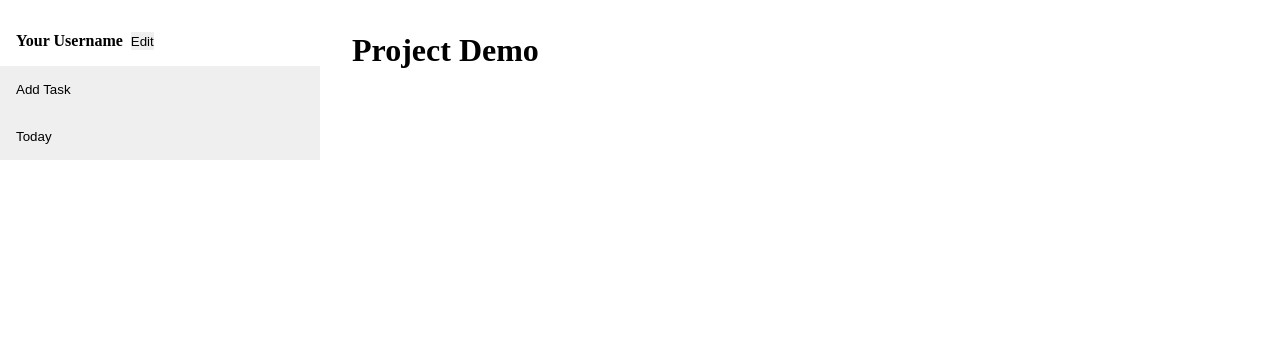
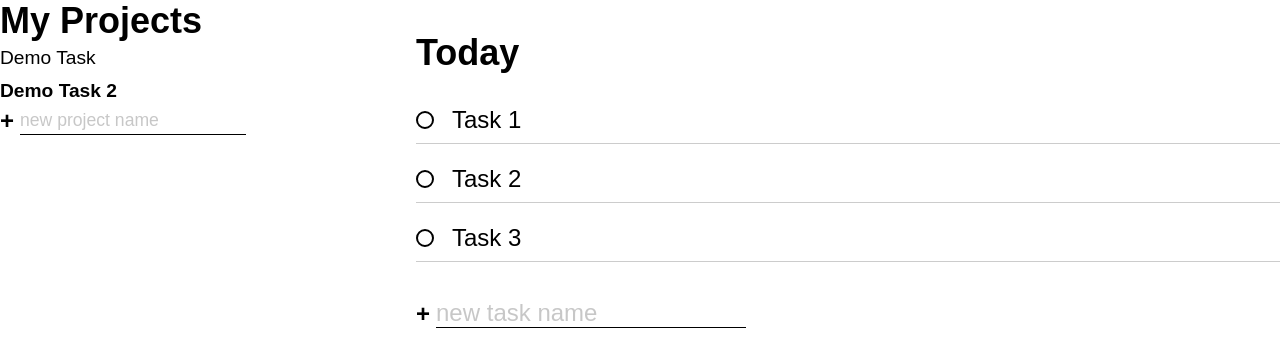
Before and after one commit to tonyhchii/todolist, a website built with webpack: page src/template.html in a window 1280 px wide. Built offline with nearby package versions, Linux system fonts and the light colour scheme.

Commit message:
added base level css/html to todoList

```diff
--- a/src/index.js
+++ b/src/index.js
@@ -6,10 +6,8 @@ import { Project } from "./modules/project";
 import { displaySideBar } from "./modules/DOMs/sidebarDOM";
 import { displayAddDialog } from "./modules/DOMs/dialogBoxDOM";
 
+
+const todayProject = new Project('Today', []);
 const currProject = new Project('Project Demo', []);
-currProject.addToDo('To Do','Make a Todo List','3','4');
+currProject.addToDo('To Do','Make a Todo List','9-6-2024','4');
 currProject.addToDo('Button','Add a button that adds new ToDos','3','4');
-
-displaySideBar();
-displayToDo(currProject);
-displayAddDialog(currProject);
--- a/src/modules/DOMs/sidebarDOM.js
+++ b/src/modules/DOMs/sidebarDOM.js
@@ -1,7 +1,6 @@
 import { searchDate } from "../project";
 import { displayToDo } from "./todoListDOM";
-import { displayAddDialog } from "./dialogBoxDOM";
-import { Project } from "../project";
+import { Projects } from "../project";
 
 const defaultContainer = document.querySelector('.default');
 const projectsContainer = document.querySelector('.projects');
@@ -41,7 +40,7 @@ function displayToday() {
     todayButton.textContent = 'Today';
     defaultContainer.appendChild(todayButton);
     todayButton.addEventListener('click', () => {
-        displayToDo(new Project('Today', searchDate()));
+        displayToDo();
     });
 }
 
--- a/src/modules/DOMs/todoListDOM.js
+++ b/src/modules/DOMs/todoListDOM.js
@@ -3,8 +3,10 @@ const todoBody = document.querySelector('.todoBody');
 
 
 export function displayToDo (project) {
-    displayHeader(project.name);
-    displayBody(project);
+    if (typeof project != undefined){
+        displayHeader(project.name);
+        displayBody(project);
+    }
 }
 
 
@@ -17,7 +19,7 @@ function displayHeader(name) {
 
 function displayBody(project) {
     todoBody.innerHTML = "";
-    if (!project == 'undefined') {
+    if (project.todoList.length > 0) {
         project.todoList.forEach(todo => {
             createCard(todo);
         })
--- a/src/modules/project.js
+++ b/src/modules/project.js
@@ -9,7 +9,7 @@ import {
 
   const date = new Date();
 
-class Projects {
+export class Projects {
     ProjectList = []
     constructor() {
     }
@@ -26,6 +26,18 @@ class Projects {
         return ProjectList[index];
     }
 
+    searchDate() {
+        return allToDos().filter((task) => isToday(task.dueDate) && task.completed === false);
+    }
+
+    allToDos() {
+        const allTasks = [];
+        allProjects.ProjectList.forEach((Project) => {
+            Project.todoList.forEach((task) => allTasks.push(task));
+        });
+
+        return allTasks;
+    }
 }
 
 const allProjects = new Projects();
@@ -47,17 +59,7 @@ export class Project {
         this.todoList.splice(index, 1);
     }
 
+    setToDo(array) {
+        this.todolist = array;
+    }
 }
-
-export function searchDate() {
-    allToDos().filter((task) => isToday(task.dueDate) && task.completed === false);
-}
-
-function allToDos() {
-    const allTasks = [];
-    allProjects.ProjectList.forEach((Project) => {
-        Project.todoList.forEach((task) => allTasks.push(task));
-    });
-
-    return allTasks;
-}
--- a/src/styles/general.css
+++ b/src/styles/general.css
@@ -7,9 +7,56 @@
 
 .container {
     display:grid;
-    grid-template-columns: 1fr 3fr;
+    grid-template-columns: 30% 70%;
 }
 
 dialog {
     padding: 2rem;
 }
+
+body {
+    font-size: 1.5rem;
+    font-weight: 300;
+    font-family: sans-serif;
+}
+
+form {
+    display: flex;
+}
+
+.new-input {
+    background: transparent;
+    border: 0;
+    color: inherit;
+    border-bottom: 1px solid currentColor;
+    font-size: inherit;
+    outline: none;
+
+    transition: border-bottom 150ms ease-in;
+    order: 2;
+}
+
+.new-input.project {
+    font-size: 1.1rem;
+}
+
+.new-input:focus{
+    border-bottom-width: 3px;
+}
+
+.new:focus::placeholder {
+    font-weight: 700;
+}
+
+.btn {
+    cursor: pointer;
+    background: 0;
+    color: inherit;
+}
+
+.btn.create {
+    font-size: 1.5rem;
+    font-weight: 900;
+    margin-right: 0.25em;
+    transition: opacity 250ms ease-in;
+}
--- a/src/styles/sidebar.css
+++ b/src/styles/sidebar.css
@@ -15,14 +15,24 @@
     font-weight: bold;
 }
 
-
-
-.sideBar button {
-    padding-left: .5rem;
-    padding: 1rem;
-    text-align: left;
-}
-
 .profile button {
     padding: 0rem;
 }
+
+.project-list {
+    font-size: 1.2rem;
+    line-height: 1.7;
+    list-style: none;
+}
+
+.active-project {
+    font-weight: 700;
+}
+
+.list-item {
+    cursor: pointer;
+}
+
+.list-item:hover {
+    opacity: 0.7;
+}
--- a/src/styles/todoList.css
+++ b/src/styles/todoList.css
@@ -7,12 +7,94 @@
     background-color: lightblue;
 }
 
-.todoBody {
+.todo-body {
     display: grid;
     gap: 1rem;
     padding-left: 2rem;
 }
 
-.todoHeader {
+.todo-header {
     padding: 2rem 0rem 2rem 2rem;
 }
+
+[type="checkbox"] {
+    opacity: 0;
+    position: absolute;
+}
+
+.task label {
+    display: inline-flex;
+    align-items: center;
+    position: relative;
+}
+
+.task {
+    position: relative;
+    margin-bottom: 1.25em;
+}
+
+.new-input {
+    margin: 0;
+}
+.new-input::placeholder {
+    opacity: 0.4;
+}
+
+.task::after {
+    content: "";
+    position: absolute;
+    right: 0;
+    left: 0;
+    bottom: -30%;
+    height: 1px;
+    background: currentColor;
+    opacity: .2;
+}
+
+.task label::after {
+    content: '' ;
+    position: absolute;
+    left: 0;
+    right: 0;
+    left: 1.5em;
+    background: currentColor;
+    top: 50%;
+    height: 2px;
+
+    transform: scaleX(0);
+    transform-origin: right;
+    transition: transform 150ms ease-in-out
+}
+
+.custom-checkbox {
+    --size: .75em;
+    display: inline-block;
+    width: var(--size);
+    height: var(--size);
+    margin-right: var(--size);
+    cursor: pointer;
+    border: 2px solid currentColor;
+    border-radius: 2rem;
+    transform: scale(1);
+    transition: transform 200ms ease-in-out;
+}
+
+.task:hover .custom-checkbox,
+[type="checkbox"]:focus + label .custom-checkbox {
+    transform: scale(1.1);
+}
+
+[type="checkbox"]:checked + label .custom-checkbox {
+    background: currentColor;
+    border-color: currentColor;
+    box-shadow: inset 0 0 0 2px white;
+}
+
+[type="checkbox"]:checked + label {
+    opacity: .5;
+}
+
+[type="checkbox"]:checked + label::after {
+    transform: scaleX(1);
+    transform-origin: left;
+}
--- a/src/template.html
+++ b/src/template.html
@@ -8,12 +8,49 @@
 <body>
     <div class="container">
         <div class="sideBar">
-            <div class="default"></div>
-            <div class="projects"></div>
+            <div class="default-tasks"></div>
+            <div class="projects">
+                <h2 class="task-list-title">My Projects</h1>
+                <ul class="project-list">
+                    <li class="list-item">Demo Task</li>
+                    <li class="list-item active-project">Demo Task 2</li>
+                </ul>
+
+                <form action="">
+                    <input type="text"
+                     class="new-input project"
+                     placeholder="new project name"
+                     aria-label="new project name">
+                     <button class="btn create" aria-label="add new project">+</button>
+                </form>
+            </div>
         </div>
-        <div class="todoContainer">
-            <div class="todoHeader"></div>
-            <div class="todoBody"></div>
+        <div class="todo-container">
+            <div class="todo-header">
+                <h2 class="project-title">Today</h2>
+            </div>
+            <div class="todo-body">
+                <div class="tasks">
+                    <div class="task">
+                        <input type="checkbox" id="task-1">
+                        <label for="task-1"><span class="custom-checkbox"></span> Task 1 </label>
+                    </div>
+                    <div class="task">
+                        <input type="checkbox" id="task-2">
+                        <label for="task-2"><span class="custom-checkbox"></span> Task 2 </label>
+                    </div>
+                    <div class="task">
+                        <input type="checkbox" id="task-3">
+                        <label for="task-3"><span class="custom-checkbox"></span> Task 3 </label>
+                    </div>
+                </div>
+                <class class="task-creator">
+                    <form action="">
+                        <input type="text" class="new-input task" placeholder="new task name"aria-label="new task name">
+                        <button class="btn create"aria-label="create new task">+</button>
+                    </form>
+                </class>
+            </div>
         </div>
     </div>
 </body>
```
